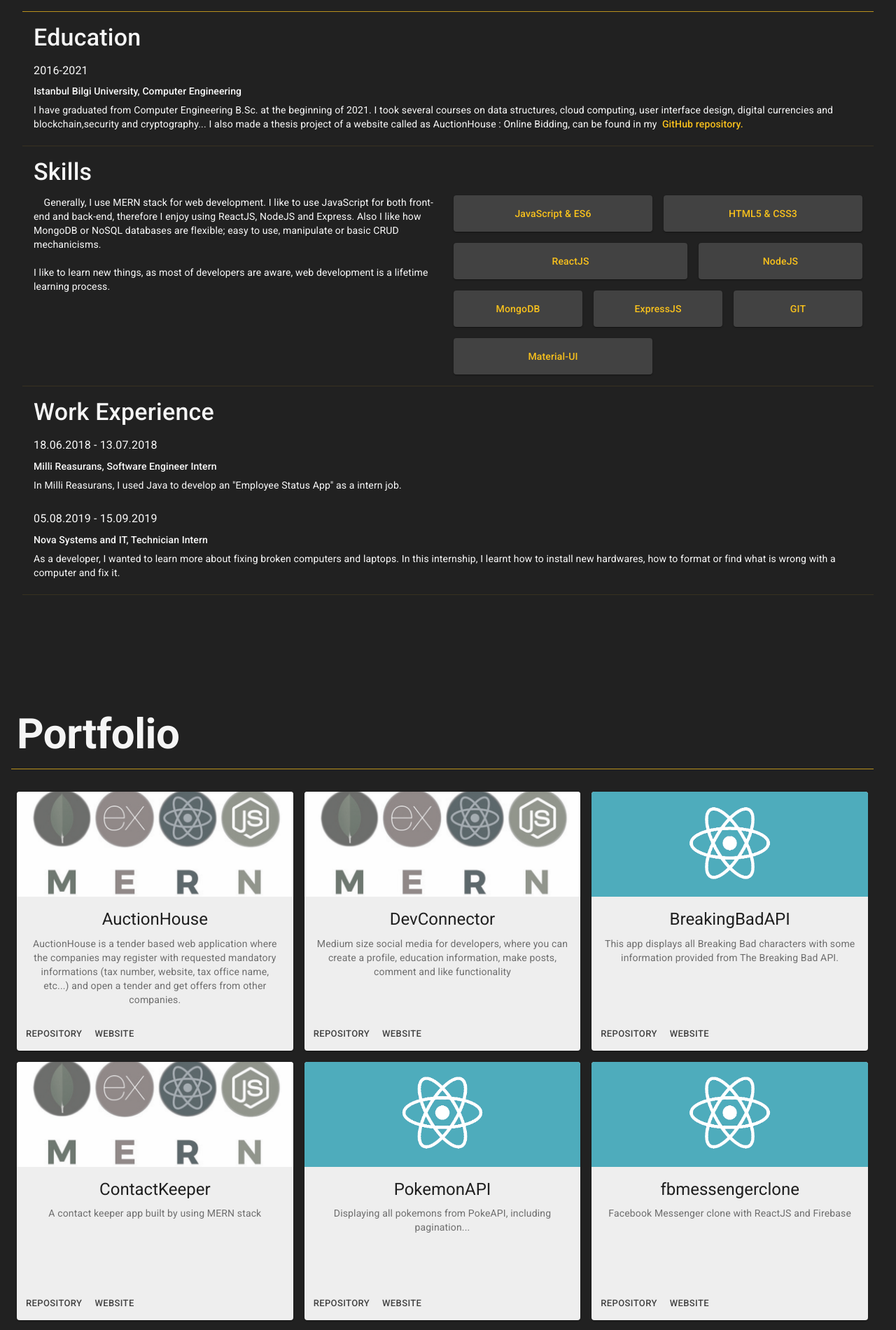
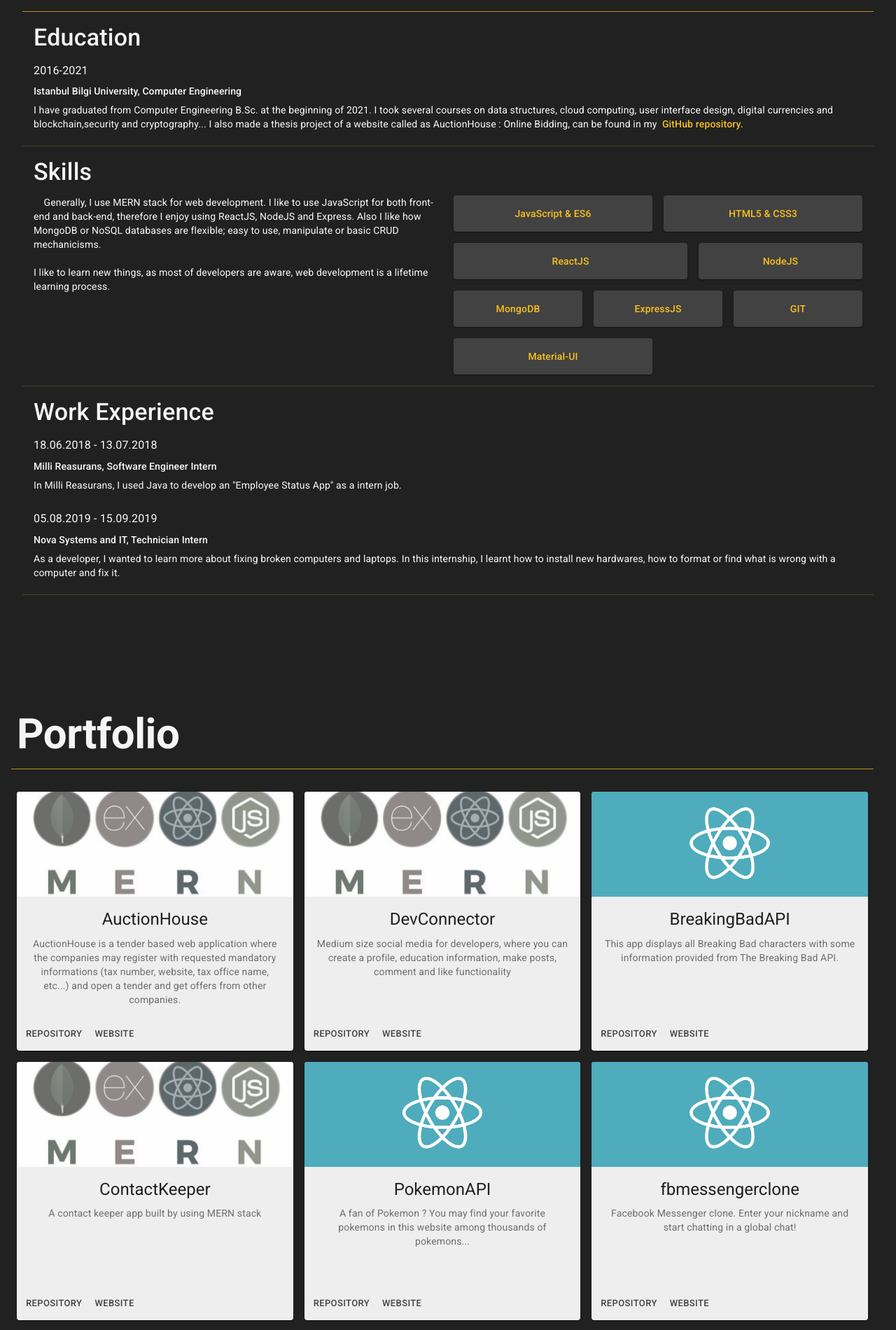
Before and after one commit to sbayrak/suatbayrak-portfolio-materialui, a React (Create React App) app: page / in a window 1280 px wide. Shown: the part 880-2780 px from the top of the page at 70% size. Built offline with nearby package versions, Linux system fonts and the light colour scheme.

Commit message:
Changed IDs of in sections

```diff
--- a/src/components/layout/Navbar.js
+++ b/src/components/layout/Navbar.js
@@ -186,7 +186,7 @@
               </Avatar>
             </IconButton>
             <Typography variant='h6' className={classes.leftTypo}>
-              <a href='#!' rel='noreferrer' className={classes.leftTypo}>
+              <a href='#home' rel='noreferrer' className={classes.leftTypo}>
                 Suat Bayrak
               </a>
             </Typography>
--- a/src/components/sections/About.js
+++ b/src/components/sections/About.js
@@ -35,7 +35,7 @@
     textAlign: 'start',
     flexDirection: 'column',
     alignItems: 'flex-start',
-    borderBottom: '1px solid rgba(249, 193, 28, 0.1)',
+    borderBottom: '1px solid rgba(249, 193, 28, 0.2)',
   },
   Typo2: {
     fontWeight: theme.typography.fontWeightMedium,
@@ -93,7 +93,7 @@
     <Fragment>
       <CssBaseline></CssBaseline>
       <Container maxWidth='lg' className={classes.aboutContainer}>
-        <div id='#about'>
+        <div id='about'>
           <Grid container className={classes.gridContainer}>
             <Grid
               container
--- a/src/components/sections/Home.js
+++ b/src/components/sections/Home.js
@@ -126,7 +126,7 @@
   return (
     <Fragment>
       <CssBaseline></CssBaseline>
-      <div id='#home'>
+      <div id='home'>
         <Container maxWidth='xl' className={classes.homeContainer}>
           <Grid
             container
--- a/src/components/sections/Portfolio.js
+++ b/src/components/sections/Portfolio.js
@@ -23,7 +23,7 @@
 
   return (
     <Fragment>
-      <div id='#portfolio'>
+      <div id='portfolio'>
         <CssBaseline></CssBaseline>
         <Container maxWidth='lg'>
           <Grid container>
--- a/src/components/sections/portfolios.json
+++ b/src/components/sections/portfolios.json
@@ -31,21 +31,21 @@
   {
     "logo": "reactLogo",
     "name": "PokemonAPI",
-    "desc": "Displaying all pokemons from PokeAPI, including pagination...",
+    "desc": "A fan of Pokemon ? You may find your favorite pokemons in this website among thousands of pokemons... ",
     "repo": "https://github.com/sbayrak/react-pokemonapi",
     "website": "https://react-pokemonapi.web.app/"
   },
   {
     "logo": "reactLogo",
     "name": "fbmessengerclone",
-    "desc": "Facebook Messenger clone with ReactJS and Firebase",
+    "desc": "Facebook Messenger clone. Enter your nickname and start chatting in a global chat!",
     "repo": "https://github.com/sbayrak/fbmessengerclone",
     "website": "https://fbmessengerclone-7bc8a.web.app/"
   },
   {
     "logo": "reactLogo",
     "name": "material-ui-blogpage",
-    "desc": "A basic page of a blog, fully responsive",
+    "desc": "A basic blog page including posts... Made with material-ui",
     "repo": "https://github.com/sbayrak/react-materialui-blogpage",
     "website": "https://materialui-blogpage.netlify.app/"
   }
```
